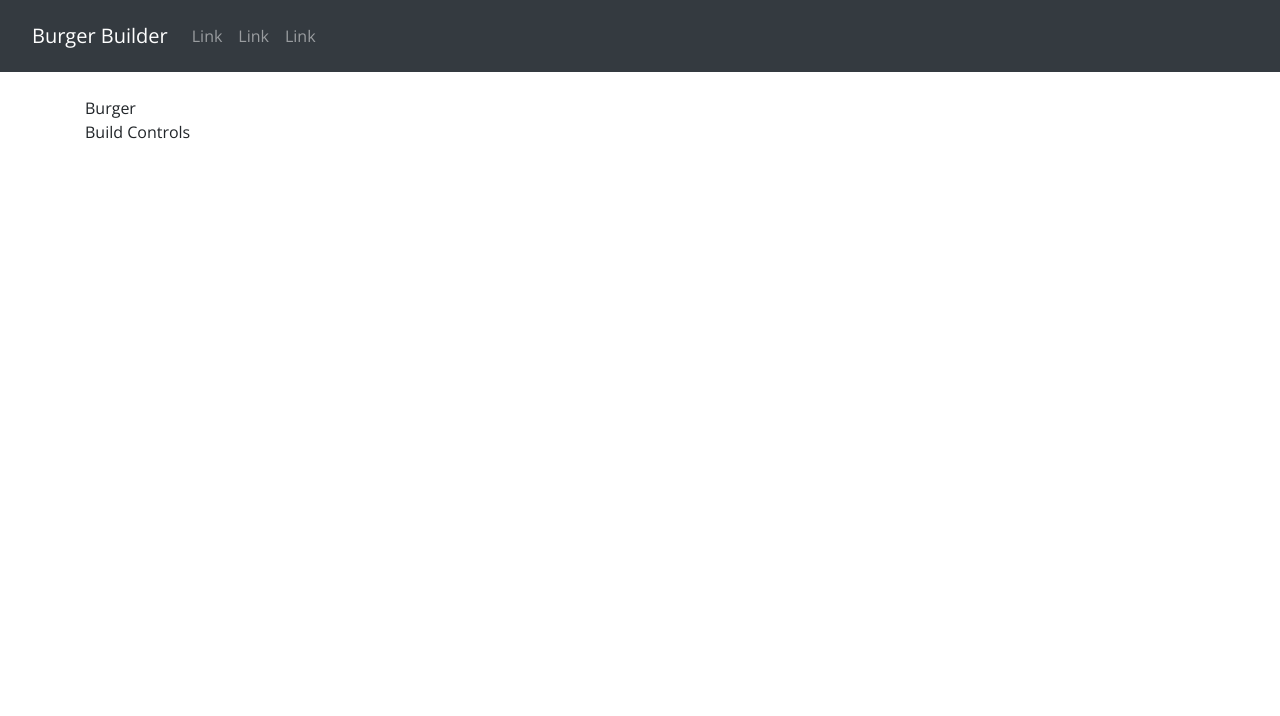
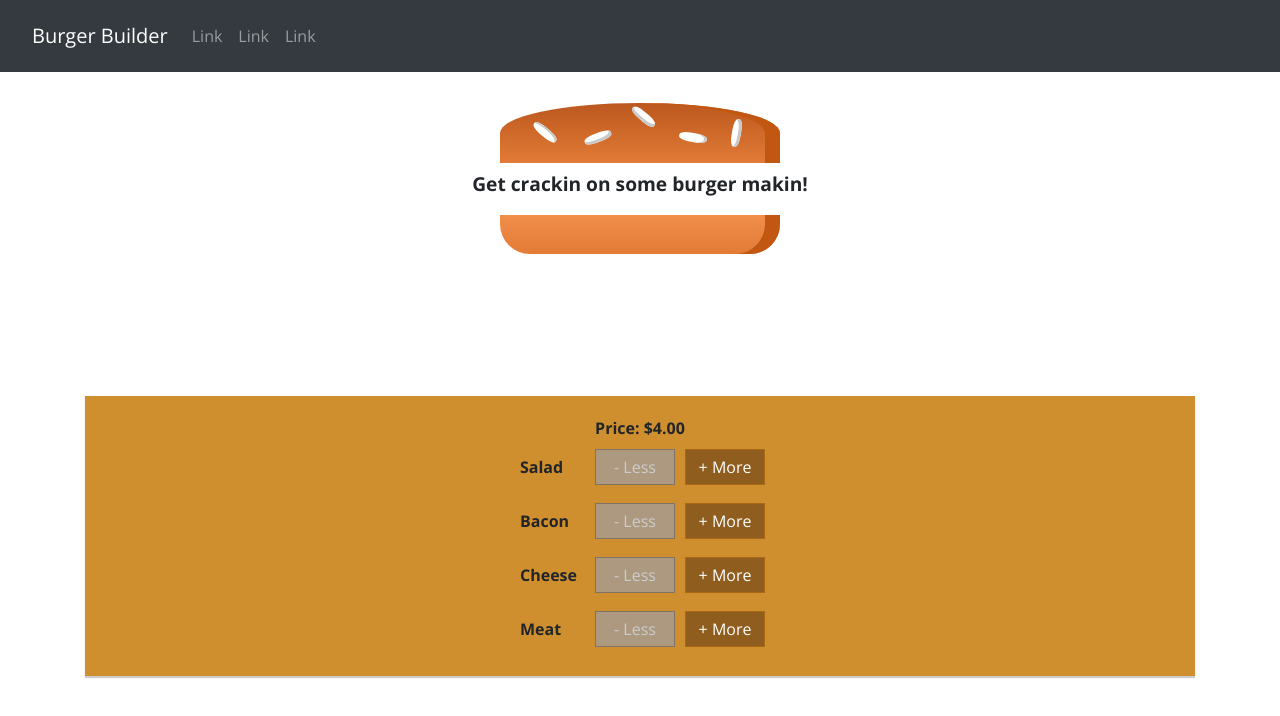
Before and after one commit to thedigitaldesign/react-complete-guide, a React (Create React App) app in the folder burger-builder-app/: page / in a window 1280 px wide. Shown: the top 716 px of the page. Built offline with nearby package versions, Linux system fonts and the light colour scheme.

Commit message:
the burger builder app now lets you build a burger and see the price.

```diff
--- a/burger-builder-app/src/components/BurgerBuilder/Burger/Burger.js
+++ b/burger-builder-app/src/components/BurgerBuilder/Burger/Burger.js
@@ -0,0 +1,40 @@
+import React, {  } from 'react'
+
+// Components
+import Ingredient from './Ingredient/Ingredient'
+
+// CSS
+import css from './Burger.module.scss'
+
+const Burger = (props) => {
+    let ingredients = Object.keys(props.ingredients).map((key) => {
+        return [...Array(props.ingredients[key])].map((_, index) => {
+            return <Ingredient key={key + index} type={key} />
+        })
+    }).reduce((prev, current) => {
+        //-- NOTE:  .reduce transforms an array into something else. This will loop through
+        //--        the elements and return them to the initial value, in this case []. This
+        //--        will flatten the array. Without this we would have, [[], [], [], []]. If
+        //--        we did, ingredients.length we would get back 4, but still not have values
+        //--        our code needs to show the burger.
+        return prev.concat(current)
+    }, [])
+
+    if (!ingredients.length) {
+        ingredients = (
+            <p>
+                Get crackin on some burger makin!
+            </p>
+        )
+    }
+
+    return (
+        <div className={css.Burger}>
+            <Ingredient type="bread-top" />
+            {ingredients}
+            <Ingredient type="bread-bottom" />
+        </div>
+    )
+}
+
+export default Burger
--- /dev/null
+++ b/burger-builder-app/src/components/BurgerBuilder/Burger/Burger.module.scss
@@ -0,0 +1,24 @@
+.Burger {
+    width: 100%;
+    height: 250px;
+    margin: auto;
+    overflow: auto;
+    text-align: center;
+    font-weight: 700;
+    font-size: 1.2rem;
+
+    @media (min-width: 1000px) and (min-height: 700px) {
+        width: 700px;
+        height: 600px;
+    }
+
+    @media (min-width: 500px) and (min-height: 401px) {
+        width: 450px;
+        height: 400px;
+    }
+
+    @media (min-width: 500px) and (min-height: 400px) {
+        width: 350px;
+        height: 300px;
+    }
+}
--- /dev/null
+++ b/burger-builder-app/src/components/BurgerBuilder/Burger/Ingredient/Ingredient.js
@@ -0,0 +1,62 @@
+import React, { Component } from 'react'
+
+// Packages
+import PropTypes from 'prop-types';
+
+// CSS
+import css from './Ingredient.module.scss'
+
+export default class Ingredient extends Component {
+    render() {
+        let ingredient = null
+
+        switch (this.props.type) {
+            case 'bread-bottom':
+                ingredient = (
+                    <div className={css.BreadBottom}></div>
+                )
+                break;
+            case 'bread-top':
+                ingredient = (
+                    <div className={css.BreadTop}>
+                        <div className={css.Seeds1}></div>
+                        <div className={css.Seeds2}></div>
+                    </div>
+                )
+                break;
+            case 'meat':
+                ingredient = (
+                    <div className={css.Meat}></div>
+                )
+                break;
+            case 'cheese':
+                ingredient = (
+                    <div className={css.Cheese}></div>
+                )
+                break;
+            case 'salad':
+                ingredient = (
+                    <div className={css.Salad}></div>
+                )
+                break;
+            case 'bacon':
+                ingredient = (
+                    <div className={css.Bacon}></div>
+                )
+                break;
+            default:
+                ingredient = (
+                    <p>
+                        Get crackin on some burger makin!
+                    </p>
+                )
+                break;
+        }
+
+        return ingredient
+    }
+}
+
+Ingredient.propTypes = {
+    type: PropTypes.string.isRequired
+}
--- a/burger-builder-app/src/components/BurgerBuilder/BurgerBuilder.js
+++ b/burger-builder-app/src/components/BurgerBuilder/BurgerBuilder.js
@@ -1,11 +1,85 @@
 import React, { Component, Fragment } from 'react'
 
+// Components
+import Burger from './Burger/Burger'
+import Controls from './Controls/Controls'
+
+const INGREDIENT_PRICES = {
+    salad: 0.5,
+    cheese: 0.4,
+    meat: 1.3,
+    bacon: 0.7
+}
+
 export default class BurgerBuilder extends Component {
+    state = {
+        ingredients: {
+            salad: 0,
+            bacon: 0,
+            cheese: 0,
+            meat: 0
+        },
+        totalPrice: 4
+    }
+
+    addIngredientHandler = (type) => {
+        const oldCount = this.state.ingredients[type]
+        const updatedCount = oldCount + 1;
+        const updatedIngredients = {
+            ...this.state.ingredients
+        }
+        updatedIngredients[type] = updatedCount
+
+        const priceAddition = INGREDIENT_PRICES[type]
+        const oldPrice = this.state.totalPrice
+        const newPrice = oldPrice + priceAddition
+
+        this.setState({
+            ingredients: updatedIngredients,
+            totalPrice: newPrice
+        })
+    }
+
+    removeIngredientHandler = (type) => {
+        const oldCount = this.state.ingredients[type]
+
+        if (!oldCount) {
+            return
+        }
+
+        const updatedCount = oldCount - 1;
+        const updatedIngredients = {
+            ...this.state.ingredients
+        }
+        updatedIngredients[type] = updatedCount
+
+        const priceDeduction = INGREDIENT_PRICES[type]
+        const oldPrice = this.state.totalPrice
+        const newPrice = oldPrice - priceDeduction
+
+        this.setState({
+            ingredients: updatedIngredients,
+            totalPrice: newPrice
+        })
+    }
+
     render() {
+        const disableInfo = {
+            ...this.state.ingredients
+        }
+
+        for(let key in disableInfo) {
+            disableInfo[key] = disableInfo[key] <= 0
+        }
+
         return (
             <Fragment>
-                <div>Burger</div>
-                <div>Build Controls</div>
+                <Burger ingredients={this.state.ingredients} />
+                <Controls
+                    addIngredient={this.addIngredientHandler}
+                    removeIngredient={this.removeIngredientHandler}
+                    disabled={disableInfo}
+                    price={this.state.totalPrice} />
             </Fragment>
         )
     }
--- /dev/null
+++ b/burger-builder-app/src/components/BurgerBuilder/Controls/AddRemoveIngredient/AddRemoveIngredient.js
@@ -0,0 +1,16 @@
+import React, {  } from 'react'
+
+// CSS
+import css from './AddRemoveIngredient.module.scss'
+
+const AddRemoveIngredient = (props) => {
+    return (
+        <div className={css.add_remove_ingredient}>
+            <div className={css.label}>{props.label}</div>
+            <button className={css.less} onClick={props.removed} disabled={props.disabled}>- Less</button>
+            <button className={css.more} onClick={props.added}>+ More</button>
+        </div>
+    )
+}
+
+export default AddRemoveIngredient
--- /dev/null
+++ b/burger-builder-app/src/components/BurgerBuilder/Controls/AddRemoveIngredient/AddRemoveIngredient.module.scss
@@ -0,0 +1,56 @@
+.add_remove_ingredient {
+    display: flex;
+    justify-content: space-between;
+    align-items: center;
+    margin: 5px 0;
+
+    button {
+        display: block;
+        font: inherit;
+        padding: 5px;
+        margin: 0 5px;
+        width: 80px;
+        border: solid 1px #aa6817;
+        cursor: pointer;
+        outline: none;
+
+        &:disabled {
+            background-color: #AC9980;
+            border: 1px solid #7E7365;
+            color: #ccc;
+            cursor: default;
+        }
+
+        &:hover:disabled {
+            background-color: #AC9980;
+            color: #ccc;
+            cursor: not-allowed;
+        }
+    }
+
+    .label {
+        padding: 10px;
+        font-weight: bold;
+        width: 80px;
+    }
+
+    .less {
+        background-color: #D39952;
+        color: white;
+
+        &:hover, &:active {
+            background-color: #DAA972;
+            color: white;
+        }
+    }
+
+    .more {
+        background-color: #8F5E1E;
+        color: white;
+
+        &:hover, &:active {
+            background-color: #99703F;
+            color: white;
+        }
+    }
+}
--- /dev/null
+++ b/burger-builder-app/src/components/BurgerBuilder/Controls/Controls.js
@@ -0,0 +1,35 @@
+import React, {  } from 'react'
+
+// Components
+import AddRemoveIngredient from './AddRemoveIngredient/AddRemoveIngredient'
+
+// CSS
+import css from './Controls.module.scss'
+
+const ingredients = [
+    { label: 'Salad', type: 'salad' },
+    { label: 'Bacon', type: 'bacon' },
+    { label: 'Cheese', type: 'cheese' },
+    { label: 'Meat', type: 'meat' }
+]
+
+const Controls = (props) => {
+    return (
+        <div className={css.builder_controls}>
+            <strong className={css.label}>Price: ${props.price.toFixed(2)}</strong>
+
+            {ingredients.map((value, index) => {
+                return (
+                    <AddRemoveIngredient
+                        key={index}
+                        label={value.label}
+                        added={() => props.addIngredient(value.type)}
+                        removed={() => props.removeIngredient(value.type)}
+                        disabled={props.disabled[value.type]} />
+                )
+            })}
+        </div>
+    )
+}
+
+export default Controls
--- /dev/null
+++ b/burger-builder-app/src/components/BurgerBuilder/Controls/Controls.module.scss
@@ -0,0 +1,10 @@
+.builder_controls {
+    background-color: #cf8f2e;
+    width: 100%;
+    display: flex;
+    flex-flow: column;
+    align-items: center;
+    box-shadow: 0 2px 1px #ccc;
+    margin: auto;
+    padding: 20px 0;
+}
```
Also changed, not shown: burger-builder-app/src/components/BurgerBuilder/Ingredient/Ingredient.js (deleted, +0 -54 lines), burger-builder-app/src/components/BurgerBuilder/Burger/Ingredient/Ingredient.module.scss (renamed from burger-builder-app/src/components/BurgerBuilder/Ingredient/Ingredient.module.scss).
